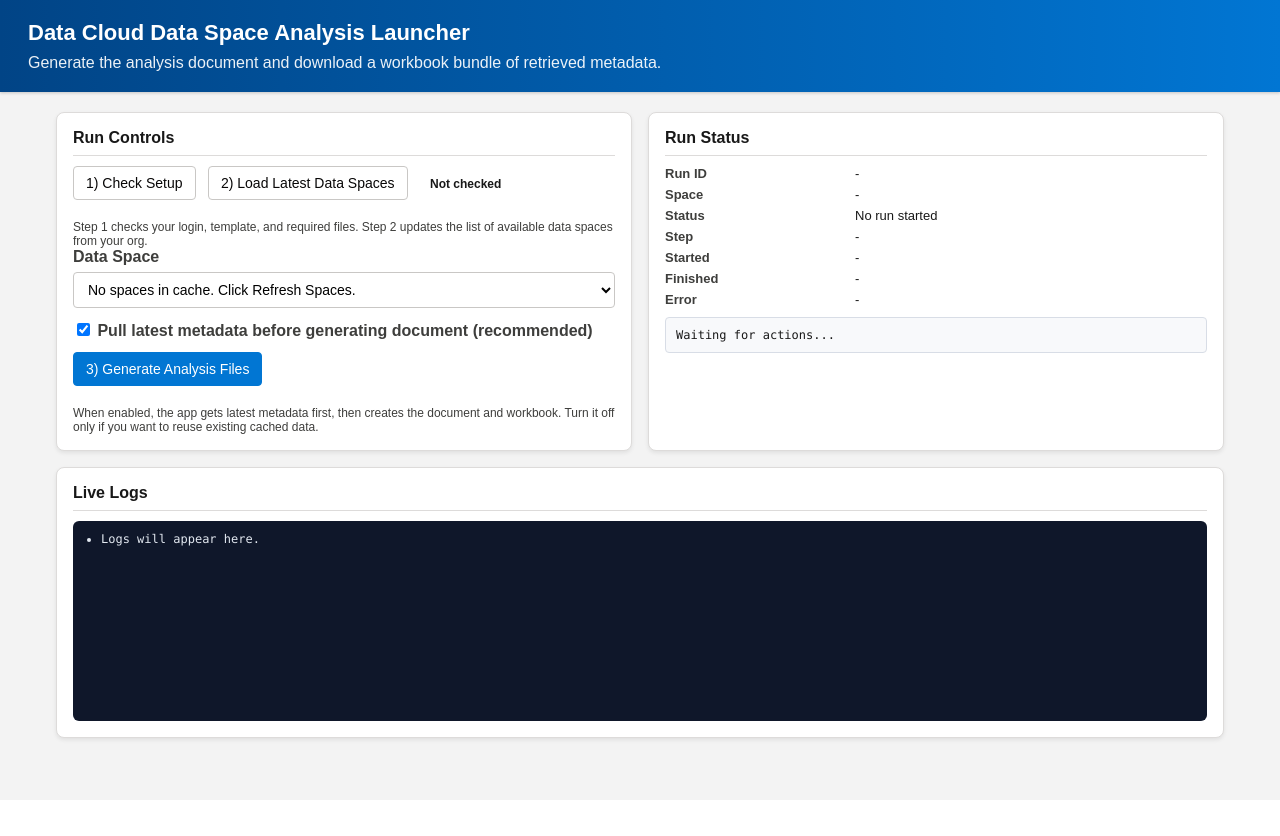
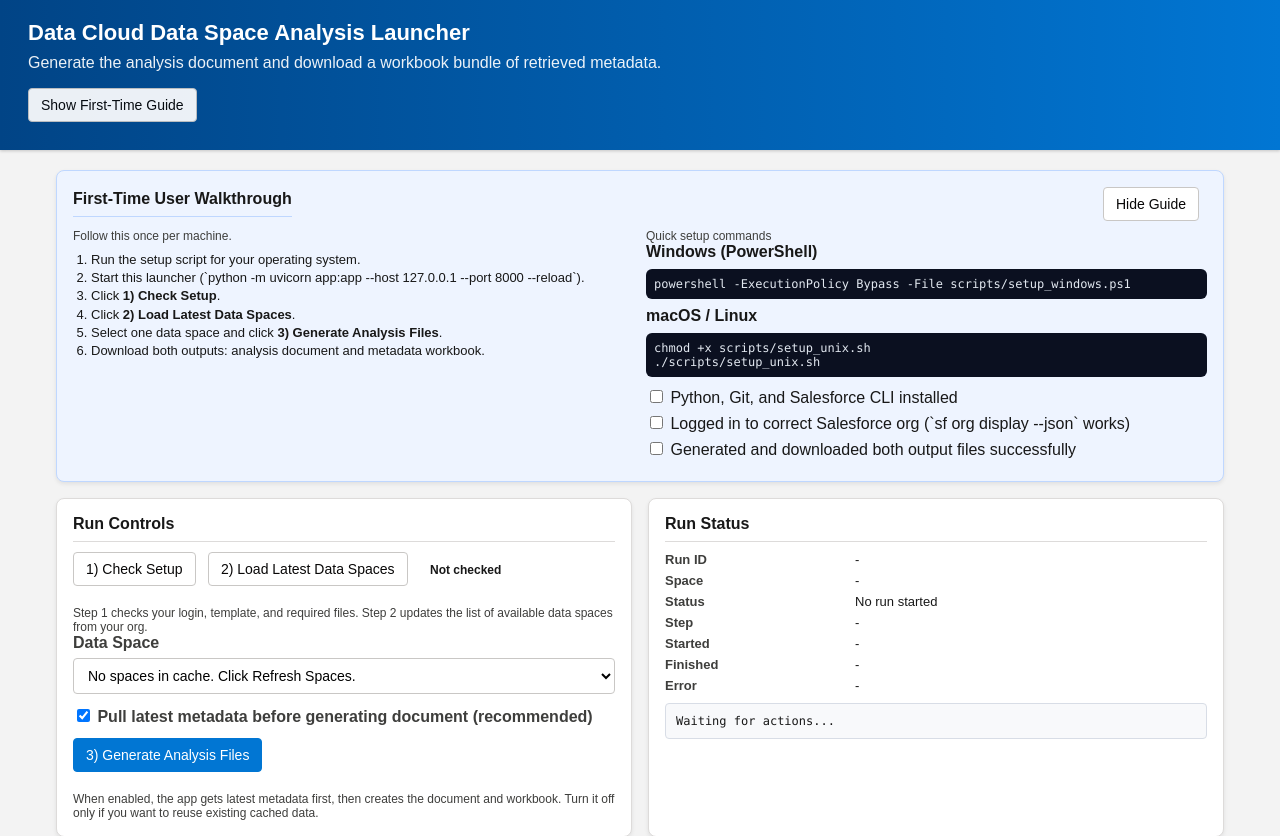
Before and after one commit to akhil2615/DC_DataSpace_Analysis, a FastAPI app: page / in a window 1280 px wide. Shown: the top 836 px of the page. Before the commit the page ends 744 px from the top, so only its background shows below. Run offline with FastAPI, Linux system fonts and the light colour scheme; data that the repository does not hold is empty.

Commit message:
Add first-time user walkthrough in launcher

```diff
--- a/templates/index.html
+++ b/templates/index.html
@@ -133,6 +133,51 @@
     }
     .downloads a:hover { text-decoration: underline; }
     .muted { color: var(--sf-muted); font-size: 12px; }
+    .guide {
+      background: #eef4ff;
+      border: 1px solid #bfd7ff;
+    }
+    .guide h2 { border-bottom-color: #bfd7ff; }
+    .guide-grid {
+      display: grid;
+      grid-template-columns: 1fr 1fr;
+      gap: 12px;
+    }
+    .guide ol {
+      margin: 8px 0 0 18px;
+      padding: 0;
+      line-height: 1.4;
+      font-size: 13px;
+    }
+    .guide ul {
+      margin: 8px 0 0 18px;
+      padding: 0;
+      line-height: 1.4;
+      font-size: 13px;
+    }
+    .checklist label {
+      display: block;
+      font-weight: 400;
+      color: var(--sf-text);
+      margin-bottom: 6px;
+    }
+    .code {
+      background: #0b1020;
+      color: #e2e8f0;
+      padding: 8px;
+      border-radius: 6px;
+      font-family: Consolas, monospace;
+      font-size: 12px;
+      overflow: auto;
+      white-space: pre;
+      margin-top: 8px;
+    }
+    .guide-top {
+      display: flex;
+      justify-content: space-between;
+      align-items: center;
+      gap: 10px;
+    }
     @media (max-width: 980px) { .container { grid-template-columns: 1fr; } }
   </style>
 </head>
@@ -140,9 +185,43 @@
   <div class="header">
     <h1>Data Cloud Data Space Analysis Launcher</h1>
     <p>Generate the analysis document and download a workbook bundle of retrieved metadata.</p>
+    <p><button id="btnShowGuide" class="btn" style="margin-top:8px;">Show First-Time Guide</button></p>
   </div>
 
   <div class="container">
+    <section class="card full guide" id="firstTimeGuide">
+      <div class="guide-top">
+        <h2>First-Time User Walkthrough</h2>
+        <button id="btnHideGuide" class="btn">Hide Guide</button>
+      </div>
+      <div class="guide-grid">
+        <div>
+          <div class="muted">Follow this once per machine.</div>
+          <ol>
+            <li>Run the setup script for your operating system.</li>
+            <li>Start this launcher (`python -m uvicorn app:app --host 127.0.0.1 --port 8000 --reload`).</li>
+            <li>Click <b>1) Check Setup</b>.</li>
+            <li>Click <b>2) Load Latest Data Spaces</b>.</li>
+            <li>Select one data space and click <b>3) Generate Analysis Files</b>.</li>
+            <li>Download both outputs: analysis document and metadata workbook.</li>
+          </ol>
+        </div>
+        <div>
+          <div class="muted">Quick setup commands</div>
+          <div><b>Windows (PowerShell)</b></div>
+          <div class="code">powershell -ExecutionPolicy Bypass -File scripts/setup_windows.ps1</div>
+          <div style="margin-top:8px;"><b>macOS / Linux</b></div>
+          <div class="code">chmod +x scripts/setup_unix.sh
+./scripts/setup_unix.sh</div>
+          <div class="checklist" style="margin-top:10px;">
+            <label><input type="checkbox" class="guide-check" data-key="tooling" /> Python, Git, and Salesforce CLI installed</label>
+            <label><input type="checkbox" class="guide-check" data-key="auth" /> Logged in to correct Salesforce org (`sf org display --json` works)</label>
+            <label><input type="checkbox" class="guide-check" data-key="generated" /> Generated and downloaded both output files successfully</label>
+          </div>
+        </div>
+      </div>
+    </section>
+
     <section class="card">
       <h2>Run Controls</h2>
       <div class="row">
@@ -188,6 +267,7 @@
   <script>
     let activeRunId = null;
     let pollTimer = null;
+    const GUIDE_STORAGE_KEY = "analysisLauncherGuideState";
 
     function setStatusMessage(text) {
       document.getElementById("statusMessage").textContent = text;
@@ -201,6 +281,41 @@
 
     function setField(id, value) {
       document.getElementById(id).textContent = value ?? "-";
+    }
+
+    function loadGuideState() {
+      const raw = localStorage.getItem(GUIDE_STORAGE_KEY);
+      if (!raw) return {};
+      try { return JSON.parse(raw); } catch { return {}; }
+    }
+
+    function saveGuideState(next) {
+      localStorage.setItem(GUIDE_STORAGE_KEY, JSON.stringify(next));
+    }
+
+    function initGuide() {
+      const state = loadGuideState();
+      const guide = document.getElementById("firstTimeGuide");
+      if (state.hidden) guide.style.display = "none";
+
+      document.getElementById("btnHideGuide").addEventListener("click", () => {
+        guide.style.display = "none";
+        saveGuideState({ ...loadGuideState(), hidden: true });
+      });
+      document.getElementById("btnShowGuide").addEventListener("click", () => {
+        guide.style.display = "";
+        saveGuideState({ ...loadGuideState(), hidden: false });
+      });
+
+      document.querySelectorAll(".guide-check").forEach(el => {
+        const key = el.getAttribute("data-key");
+        el.checked = Boolean(state[key]);
+        el.addEventListener("change", () => {
+          const curr = loadGuideState();
+          curr[key] = el.checked;
+          saveGuideState(curr);
+        });
+      });
     }
 
     async function getJson(url, options) {
@@ -338,6 +453,7 @@
       try { await startRun(); } catch (err) { setStatusMessage(err.message); }
     });
 
+    initGuide();
     loadSpaces().catch(err => setStatusMessage(err.message));
   </script>
 </body>
```
Also changed, not shown: README.md.
